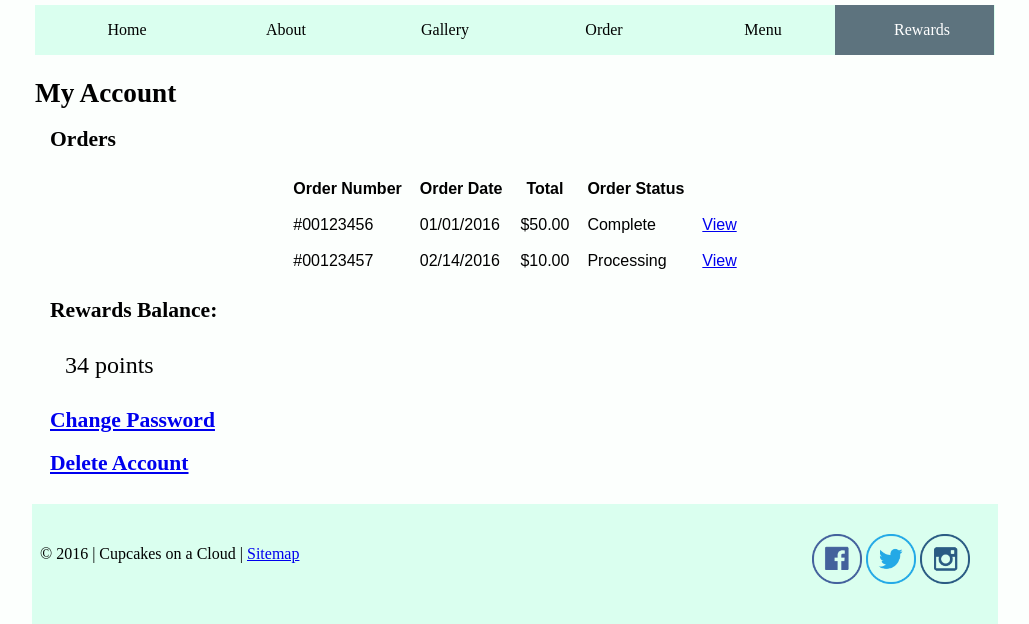
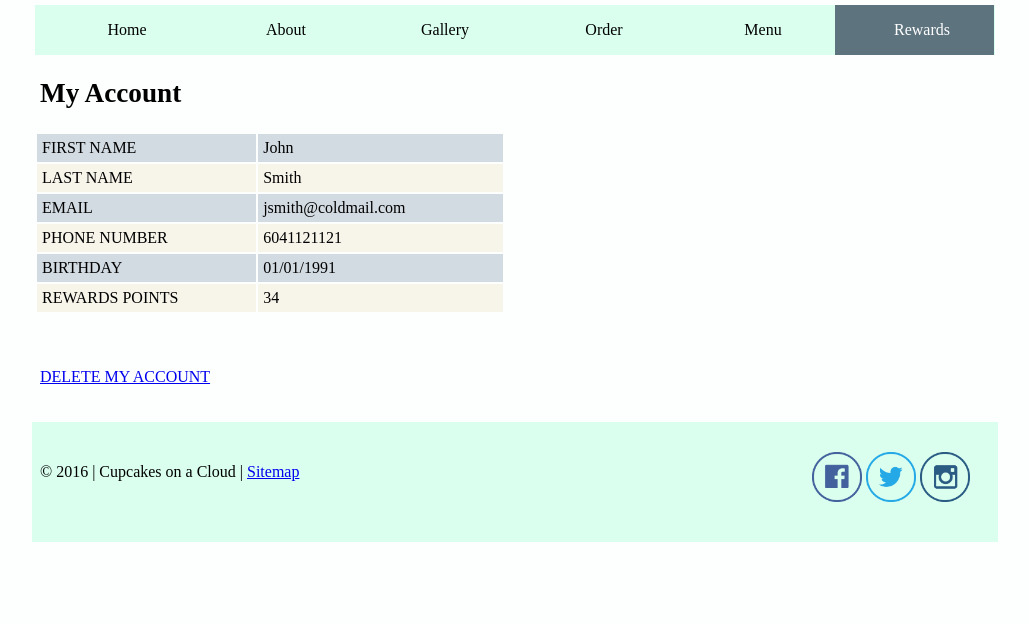
Before and after one commit to jaballen/G10, a PHP site: page /myaccount.html in a window 1280 px wide. Shown: the part 220-844 px from the top of the page, without its empty margins (125-1154 px from the left). After the commit the page ends 762 px from the top, so only its background shows below. Run offline with PHP 8.4, Linux system fonts and the light colour scheme.

Commit message:
edited myaccount.html and members.html to match milestone, possibly change for next milestone. Minor css changes to match all text

```diff
--- a/Style/base.css
+++ b/Style/base.css
@@ -162,20 +162,9 @@ h2{
 	margin: 10px 5px 5px 5px;
 }
 
-.row1 h2 {
-	text-align:left;
-	padding-left:10px;
-	font-size:135%;
-}
-
 .row1 img {
 	width: 100%;
 	height: 100%;
-}
-
-.row1 p {
-	padding-left:25px;
-	font-size:150%;
 }
 
 .row2 {
@@ -277,6 +266,7 @@ h2{
 }
 
 #form {
+	font-family: "Century Gothic";
 	border-radius: 5px;
 	background-color: #F2F2F2;
 	padding: 1px 40px 40px 40px;
@@ -315,9 +305,9 @@ input[type=submit] {
 }
 
 table {
-	font-family: sans-serif;
-	margin:auto;
-	margin-bottom:15px;
+	font-family: "Century Gothic";
+	margin: auto;
+	margin-bottom: 15px;
 }
 
 table th, td {
--- a/about.html
+++ b/about.html
@@ -51,7 +51,7 @@
 				alt="Cupcake Picture">
 				</div>
 				<div class="bcolumn2">
-				 <h1>Our Story</h1>
+				 <h2>Our Story</h2>
 				 <p>Lorem ipsum dolor sit amet, consectetuer adipiscing elit. Maecenas porttitor congue massa. Fusce posuere, magna sed pulvinar ultricies, purus lectus malesuada libero, sit amet commodo magna eros quis urna. Nunc viverra imperdiet enim. Fusce est. Vivamus a tellus. Pellentesque habitant morbi tristique senectus et netus et malesuada fames ac turpis egestas. Mauris eget neque at sem venenatis eleifend. Ut nonummy. Fusce aliquet pede non pede. Suspendisse dapibus lorem pellentesque magna. Integer nulla. Donec blandit feugiat ligula.</p>
 				</div>
 			</div>
--- a/myaccount.html
+++ b/myaccount.html
@@ -42,35 +42,38 @@
 
 			<!-- div content -->
 			<div id="content">
+				<div class="row1">
 				<h1>My Account</h1>
-				<div class="row1">
-					<h2>Orders</h2>
-					<table id="orders">
+				</div>
+				<div class="bcolumn2">
+					<table class="hours">
 						<tr>
-							<th>Order Number</th>
-							<th>Order Date</th>
-							<th>Total</th>
-							<th>Order Status</th>
+							<td>FIRST NAME</td>
+							<td>John</td>
 						</tr>
 						<tr>
-							<td>#00123456</td>
-							<td>01/01/2016</td>
-							<td>$50.00</td>
-							<td>Complete</td>
-							<td><a href= "view_order.html"</td>View</a></td>
+							<td>LAST NAME</td>
+							<td>Smith</td>
 						</tr>
 						<tr>
-							<td>#00123457</td>
-							<td>02/14/2016</td>
-							<td>$10.00</td>
-							<td>Processing</td>
-							<td><a href= "view_order.html"</td>View</a></td>
+							<td>EMAIL</td>
+							<td>jsmith@coldmail.com</td>
+						</tr>
+						<tr>
+							<td>PHONE NUMBER</td>
+							<td>6041121121</td>
+						</tr>
+						<tr>
+							<td>BIRTHDAY</td>
+							<td>01/01/1991</td>
+						</tr>
+						<tr>
+							<td>REWARDS POINTS</td>
+							<td>34</td>
 						</tr>
 					</table>
-					<h2>Rewards Balance:</h2>
-					<p>34 points</p>
-					<h2><a href="change_pass.html">Change Password</a></h2>
-					<h2><a href="dereg.html">Delete Account</a></h2>
+					<br>
+					<a href="dereg.html"><p>DELETE MY ACCOUNT</p></a>
 				</div>
 			</div>
 
--- a/order.html
+++ b/order.html
@@ -78,7 +78,7 @@
                 </div>
 				</div>
 				<div class="bcolumn2">
-                    <h3>HAVE A SPECIAL EVENT?</h3>
+                    <h2>HAVE A SPECIAL EVENT?</h2>
                     <p>Lorem ipsum dolor sit amet, consectetuer adipiscing elit. Maecenas porttitor congue massa. Fusce posuere, magna sed pulvinar ultricies, purus lectus malesuada libero, sit amet commodo magna eros quis urna. Nunc viverra imperdiet enim. Fusce est. Vivamus a tellus.
                          Pellentesque habitant morbi tristique senectus et netus et malesuada fames ac turpis egestas. Proin pharetra nonummy pede. Mauris et orci. Aenean nec lorem.</p>
 				<br>
```
Also changed, not shown: change_pass.html (deleted, +0 -66 lines), members.html (+10 -5 lines), view_order.html (deleted, +0 -67 lines).
